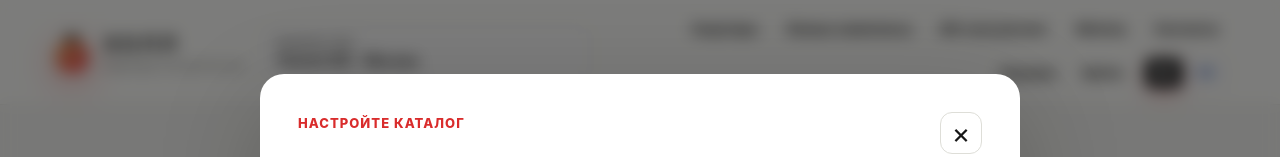
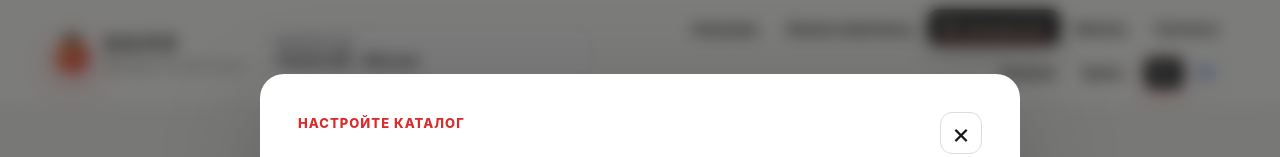
Before and after one commit to artem2012kf/homelix, a Next.js app: page /ai in a window 1280 px wide. Shown: the top 157 px of the page. Built offline with nearby package versions, Linux system fonts and the light colour scheme; no server answers.

Commit message:
Сделать анимации вкладок и секций заметными

```diff
--- a/app/transitions.css
+++ b/app/transitions.css
@@ -1,18 +1,56 @@
-/* Плавное появление страниц и вкладок без влияния на размеры блоков. */
+/* Заметные плавные переходы между страницами, секциями и вкладками. */
 .hall-page-transition {
   min-width: 0;
-  animation: hall-page-enter 420ms cubic-bezier(0.22, 1, 0.36, 1) both;
-  will-change: opacity, transform;
+  animation: hall-page-enter 680ms cubic-bezier(0.16, 1, 0.3, 1) both;
+  will-change: opacity, transform, filter;
 }
 
 @keyframes hall-page-enter {
-  from {
+  0% {
     opacity: 0;
-    transform: translateY(12px);
+    filter: blur(9px);
+    transform: translateY(30px) scale(0.985);
   }
-  to {
+  62% {
     opacity: 1;
-    transform: translateY(0);
+    filter: blur(0);
+    transform: translateY(-3px) scale(1.002);
+  }
+  100% {
+    opacity: 1;
+    filter: none;
+    transform: translateY(0) scale(1);
+  }
+}
+
+/* Переходы к разделам на главной происходят без смены pathname,
+   поэтому для них используется отдельная повторно запускаемая анимация. */
+#apartments,
+#complexes,
+#contacts {
+  scroll-margin-top: 106px;
+}
+
+.hall-section-arrive {
+  animation: hall-section-arrive 820ms cubic-bezier(0.16, 1, 0.3, 1) both !important;
+  will-change: opacity, transform, filter;
+}
+
+@keyframes hall-section-arrive {
+  0% {
+    opacity: 0.18;
+    filter: blur(8px);
+    transform: translateY(34px) scale(0.982);
+  }
+  55% {
+    opacity: 1;
+    filter: blur(0);
+    transform: translateY(-5px) scale(1.004);
+  }
+  100% {
+    opacity: 1;
+    filter: none;
+    transform: translateY(0) scale(1);
   }
 }
 
@@ -23,40 +61,75 @@
 .auth-tabs button,
 .language-link {
   transition:
-    color 180ms ease,
-    background-color 180ms ease,
-    border-color 180ms ease,
-    box-shadow 180ms ease,
-    transform 180ms ease,
-    opacity 180ms ease;
+    color 260ms ease,
+    background-color 260ms ease,
+    border-color 260ms ease,
+    box-shadow 300ms ease,
+    transform 300ms cubic-bezier(0.16, 1, 0.3, 1),
+    opacity 220ms ease;
 }
 
 .hall-header .header-nav > a,
 .hall-header .header-nav > button,
 .hall-header .header-nav > div {
-  opacity: 0;
-  animation: hall-tab-enter 360ms cubic-bezier(0.22, 1, 0.36, 1) forwards;
+  opacity: 1;
+  animation: hall-tab-enter 480ms cubic-bezier(0.16, 1, 0.3, 1) backwards;
 }
 
-.hall-header .header-nav > :nth-child(1) { animation-delay: 40ms; }
-.hall-header .header-nav > :nth-child(2) { animation-delay: 75ms; }
-.hall-header .header-nav > :nth-child(3) { animation-delay: 110ms; }
-.hall-header .header-nav > :nth-child(4) { animation-delay: 145ms; }
-.hall-header .header-nav > :nth-child(5) { animation-delay: 180ms; }
-.hall-header .header-nav > :nth-child(6) { animation-delay: 215ms; }
-.hall-header .header-nav > :nth-child(7) { animation-delay: 250ms; }
-.hall-header .header-nav > :nth-child(8) { animation-delay: 285ms; }
-.hall-header .header-nav > :nth-child(9) { animation-delay: 320ms; }
+.hall-header .header-nav > :nth-child(1) { animation-delay: 55ms; }
+.hall-header .header-nav > :nth-child(2) { animation-delay: 105ms; }
+.hall-header .header-nav > :nth-child(3) { animation-delay: 155ms; }
+.hall-header .header-nav > :nth-child(4) { animation-delay: 205ms; }
+.hall-header .header-nav > :nth-child(5) { animation-delay: 255ms; }
+.hall-header .header-nav > :nth-child(6) { animation-delay: 305ms; }
+.hall-header .header-nav > :nth-child(7) { animation-delay: 355ms; }
+.hall-header .header-nav > :nth-child(8) { animation-delay: 405ms; }
+.hall-header .header-nav > :nth-child(9) { animation-delay: 455ms; }
 
 @keyframes hall-tab-enter {
   from {
     opacity: 0;
-    transform: translateY(-7px) scale(0.98);
+    filter: blur(5px);
+    transform: translateY(-13px) scale(0.94);
   }
   to {
     opacity: 1;
+    filter: blur(0);
     transform: translateY(0) scale(1);
   }
+}
+
+.header-tab {
+  position: relative;
+  overflow: hidden;
+  isolation: isolate;
+}
+
+.header-tab::after {
+  content: "";
+  position: absolute;
+  right: 12px;
+  bottom: 4px;
+  left: 12px;
+  z-index: -1;
+  height: 3px;
+  border-radius: 999px;
+  background: var(--hall-accent);
+  opacity: 0;
+  transform: scaleX(0.18);
+  transition: opacity 220ms ease, transform 360ms cubic-bezier(0.16, 1, 0.3, 1);
+}
+
+.hall-header .header-nav > a.header-tab.is-current {
+  color: #ffffff !important;
+  background: var(--hall-ink) !important;
+  box-shadow: 0 10px 28px rgba(23, 23, 23, 0.2);
+  transform: translateY(-2px) scale(1.03);
+}
+
+.hall-header .header-nav > a.header-tab.is-current::after {
+  opacity: 1;
+  transform: scaleX(1);
 }
 
 .hall-header .header-nav > a:hover,
@@ -64,7 +137,7 @@
 .auth-tabs button:hover,
 .language-link:hover,
 .selected-project-button:hover {
-  transform: translateY(-1px);
+  transform: translateY(-2px) scale(1.02);
 }
 
 .hall-header .header-nav > a:active,
@@ -72,11 +145,13 @@
 .auth-tabs button:active,
 .language-link:active,
 .selected-project-button:active {
-  transform: translateY(0) scale(0.98);
+  transform: translateY(0) scale(0.96);
 }
 
+/* Вкладки входа и регистрации теперь явно скользят между состояниями. */
 .auth-tabs {
   isolation: isolate;
+  overflow: visible;
 }
 
 .auth-tabs button {
@@ -87,56 +162,89 @@
 .auth-tabs button::after {
   content: "";
   position: absolute;
-  inset: auto 18px 5px;
-  height: 2px;
+  inset: auto 16px 5px;
+  height: 3px;
   border-radius: 999px;
   background: currentColor;
   opacity: 0;
-  transform: scaleX(0.35);
-  transition: opacity 180ms ease, transform 240ms cubic-bezier(0.22, 1, 0.36, 1);
+  transform: scaleX(0.18);
+  transition: opacity 220ms ease, transform 360ms cubic-bezier(0.16, 1, 0.3, 1);
+}
+
+.auth-tabs button.is-active {
+  box-shadow: 0 10px 28px rgba(23, 23, 23, 0.17);
+  transform: translateY(-2px) scale(1.035);
 }
 
 .auth-tabs button.is-active::after {
-  opacity: 0.72;
+  opacity: 0.8;
   transform: scaleX(1);
+}
+
+.auth-form,
+.email-verification-box {
+  animation: hall-tab-content-enter 520ms cubic-bezier(0.16, 1, 0.3, 1) both;
+}
+
+@keyframes hall-tab-content-enter {
+  from {
+    opacity: 0;
+    filter: blur(5px);
+    transform: translateY(18px);
+  }
+  to {
+    opacity: 1;
+    filter: blur(0);
+    transform: translateY(0);
+  }
 }
 
 .city-dialog-backdrop,
 .map-modal-backdrop,
 .cart-backdrop,
 .auth-dialog-backdrop {
-  animation: hall-backdrop-enter 220ms ease-out both;
+  animation: hall-backdrop-enter 300ms ease-out both;
 }
 
 .city-dialog,
 .map-modal,
 .cart-drawer,
 .auth-dialog {
-  animation: hall-panel-enter 320ms cubic-bezier(0.22, 1, 0.36, 1) both;
+  animation: hall-panel-enter 520ms cubic-bezier(0.16, 1, 0.3, 1) both;
   transform-origin: center top;
 }
 
 @keyframes hall-backdrop-enter {
-  from { opacity: 0; }
-  to { opacity: 1; }
+  from {
+    opacity: 0;
+    backdrop-filter: blur(0);
+  }
+  to {
+    opacity: 1;
+  }
 }
 
 @keyframes hall-panel-enter {
   from {
     opacity: 0;
-    transform: translateY(16px) scale(0.975);
+    filter: blur(7px);
+    transform: translateY(30px) scale(0.94);
   }
   to {
     opacity: 1;
+    filter: blur(0);
     transform: translateY(0) scale(1);
   }
 }
 
 @media (prefers-reduced-motion: reduce) {
   .hall-page-transition,
+  .hall-section-arrive,
   .hall-header .header-nav > a,
   .hall-header .header-nav > button,
   .hall-header .header-nav > div,
+  .auth-form,
+  .email-verification-box,
   .city-dialog-backdrop,
   .map-modal-backdrop,
   .cart-backdrop,
@@ -146,6 +254,7 @@
   .cart-drawer,
   .auth-dialog {
     animation: none !important;
+    filter: none !important;
     opacity: 1 !important;
     transform: none !important;
   }
```
